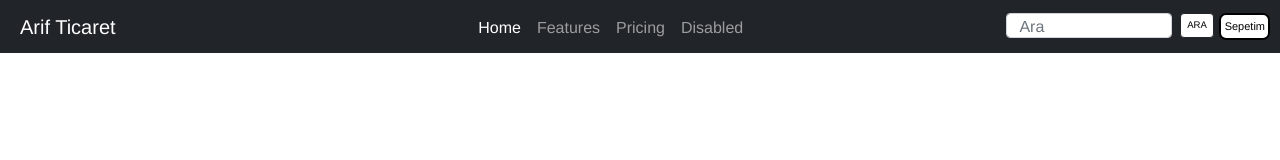
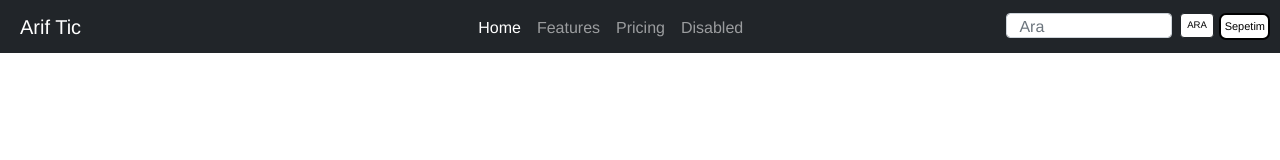
Before and after one commit to mykynk/e-commerce, a Vue app: page / in a window 1280 px wide. Shown: the top 160 px of the page. Built offline with nearby package versions, Linux system fonts and the light colour scheme.

Commit message:
falan düzeltme yapıldı

```diff
--- a/src/App.vue
+++ b/src/App.vue
@@ -2,7 +2,7 @@
   <div id="app">
     <nav class="navbar navbar-dark bg-dark navbar-expand-lg  ">
       <div class="container-fluid" style="justify-content: center; align-items: center" >
-        <a class="navbar-brand sec"  href="#" style="position: absolute; left: 20px" >Arif Ticaret</a   >
+        <a class="navbar-brand sec"  href="#" style="position: absolute; left: 20px" >Arif Tic</a   >
         <button class="navbar-toggler" type="button" data-bs-toggle="collapse" data-bs-target="#navbarNav" aria-controls="navbarNav" aria-expanded="false" aria-label="Toggle navigation" >
           <span class="navbar-toggler-icon"></span>
         </button>
```
